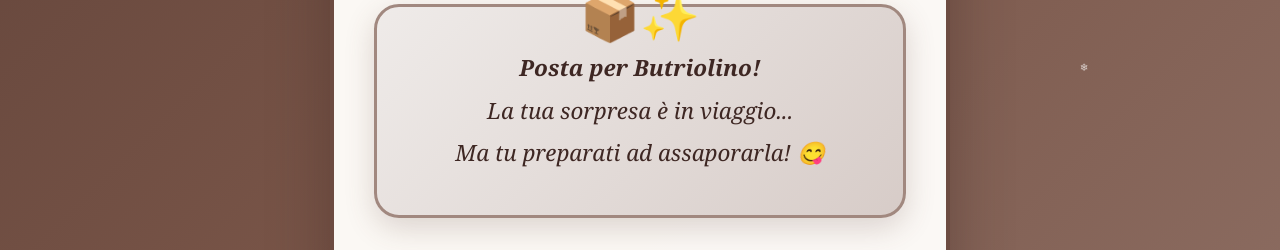
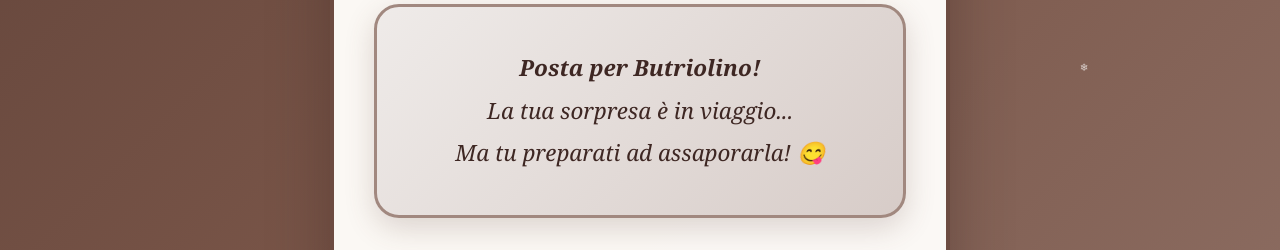
Before and after one commit to eelibree/4th-dec, a plain HTML site: page index.html in a window 1280 px wide. Shown: the part 531-781 px from the top of the page. Drawn offline with Linux system fonts and the light colour scheme.

Commit message:
Update index.html

```diff
--- a/index.html
+++ b/index.html
@@ -146,7 +146,7 @@
         }
 
         .message-box::before {
-            content: "📦✨";
+            content: "";
             position: absolute;
             top: -25px;
             left: 50%;
```
